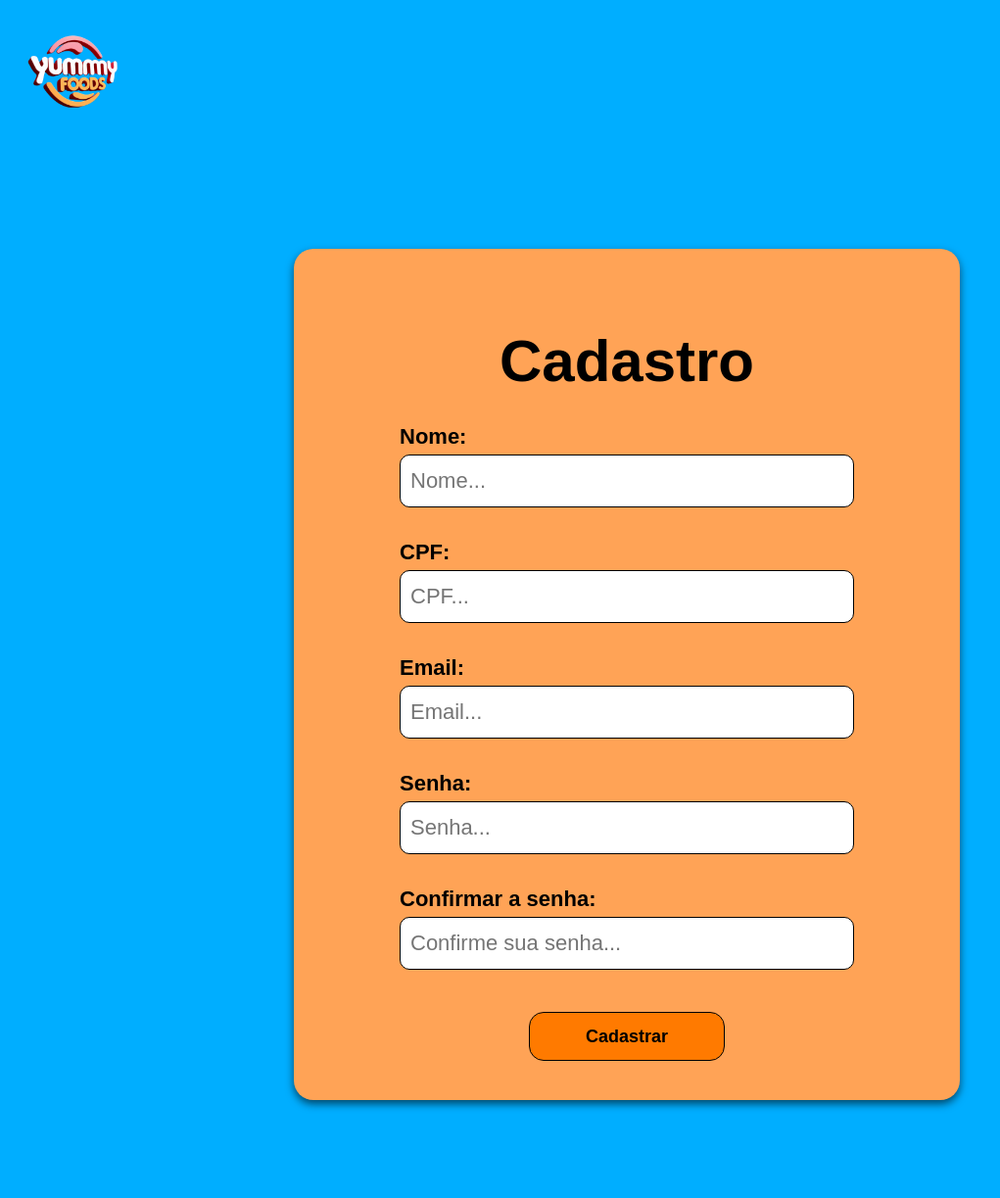
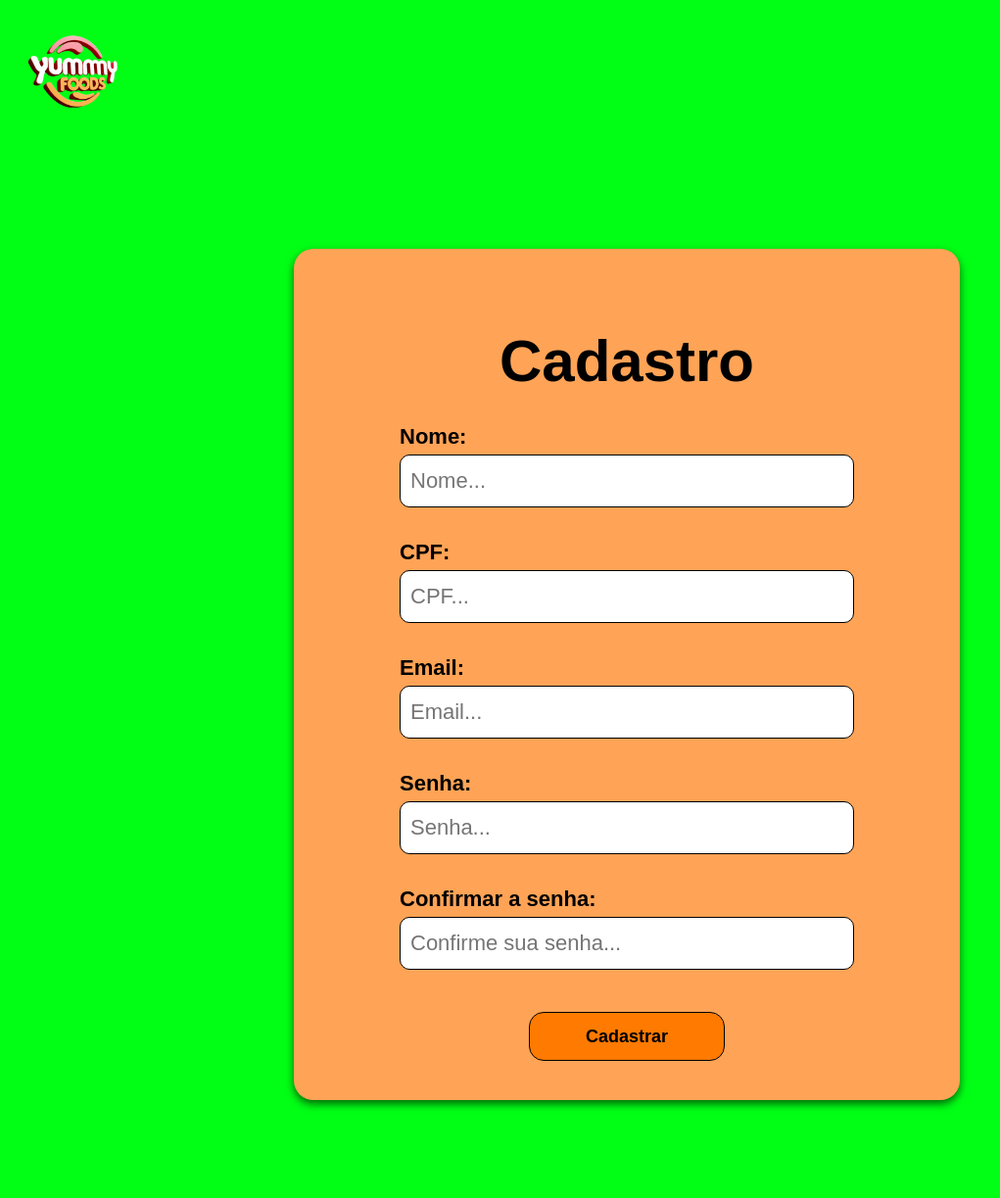
Before and after one commit to Vinicius0421/projeto_tcc, a PHP site: page /cadastro.html in a window 1280 px wide. Shown: the whole page at 98% size, without its empty margins (0-1021 px from the left). Run offline with PHP 8.4, Linux system fonts and the light colour scheme.

Commit message:
VERDE
VERDAO

```diff
--- a/projeto_tcc/projeto_tcc/area_funcionario/cadastro/cadastro.css
+++ b/projeto_tcc/projeto_tcc/area_funcionario/cadastro/cadastro.css
@@ -1,6 +1,6 @@
 body {
     font-family: Arial, sans-serif;
-    background-color: #00aeff;
+    background-color: #00ff15;
     margin: 0;
     padding: 0;
 }
```
